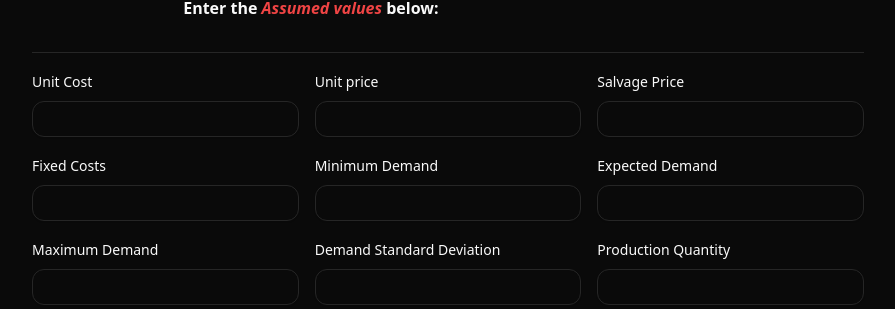
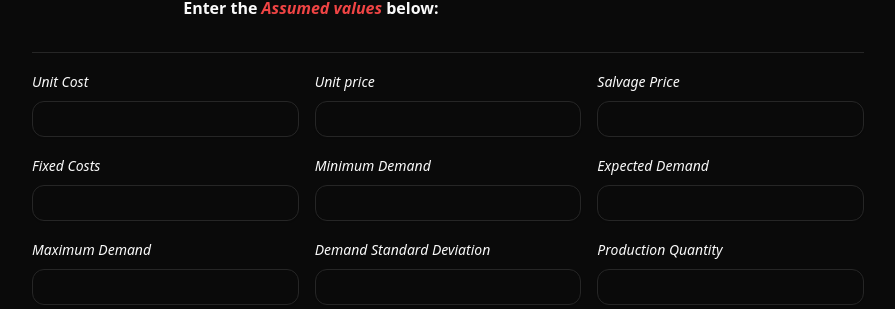
Before and after one commit to remilebeau/simulation, a Next.js app: page / in a window 1280 px wide. Shown: the part 256-565 px from the top of the page, without its empty margins (192-1087 px from the left). Built offline with nearby package versions, Linux system fonts and the light colour scheme.

Commit message:
add labelColor prop to FieldWithLabel

```diff
--- a/src/components/FieldWithLabel.tsx
+++ b/src/components/FieldWithLabel.tsx
@@ -12,9 +12,15 @@ type Props = {
   label: string;
   name: string;
   placeholder?: string;
+  labelColor?: string;
 };
 
-export default function FieldWithLabel({ label, name, placeholder }: Props) {
+export default function FieldWithLabel({
+  label,
+  name,
+  placeholder,
+  labelColor,
+}: Props) {
   const form = useFormContext();
   return (
     <FormField
@@ -22,7 +28,7 @@ export default function FieldWithLabel({ label, name, placeholder }: Props) {
       name={name}
       render={({ field }) => (
         <FormItem>
-          <FormLabel>{label}</FormLabel>
+          <FormLabel className={`italic ${labelColor}`}>{label}</FormLabel>
           <FormControl>
             <Input
               type="number"
```
